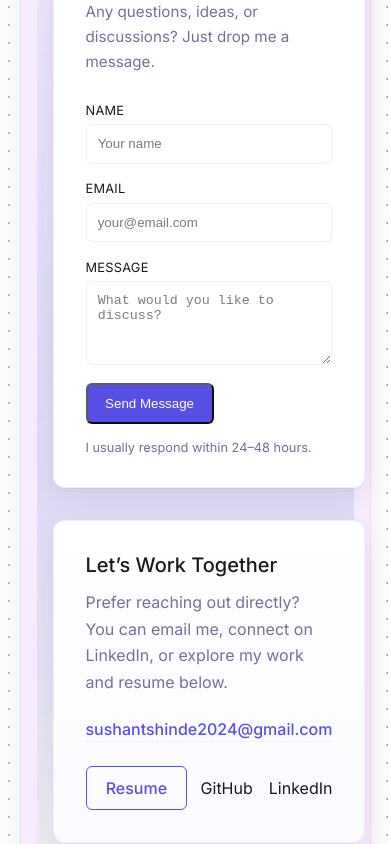
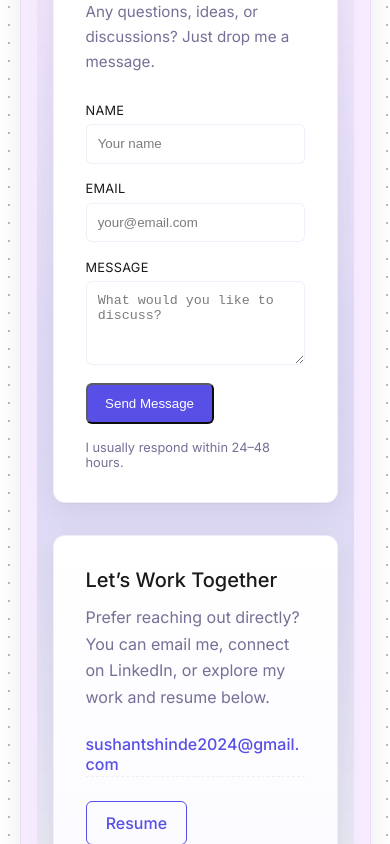
Before and after one commit to sushantshinde7/sushant-portfolio, a React (Vite) app: page / in a window 390 px wide. Shown: the part 6320-7164 px from the top of the page. Built offline with nearby package versions, Linux system fonts and the light colour scheme.

Commit message:
fix(contact): resolve mobile horizontal overflow in contact section

```diff
--- a/src/styles/Contact.css
+++ b/src/styles/Contact.css
@@ -1,6 +1,15 @@
 /* ================================
    Contact Section — Surface
 ================================ */
+.contact-section *,
+.contact-section *::before,
+.contact-section *::after {
+  box-sizing: border-box;
+}
+
+.contact-grid > * {
+  min-width: 0;
+}
 
 .contact-section {
   position: relative;
@@ -109,7 +118,8 @@
   border: 1px solid var(--border);
   border-radius: 6px;
   padding: 0.7rem;
-
+  width: 100%;
+  max-width: 100%;
   color: var(--text);
 }
 
@@ -184,9 +194,15 @@
 
   font-weight: 500;
   color: var(--primary);
+
   padding-bottom: 2px;
   border-bottom: 1px dashed var(--border);
+
+  /* 🔑 mobile safety */
+  max-width: 100%;
+  word-break: break-all;
 }
+
 
 .direct-mail:hover {
   border-bottom-color: var(--primary);
@@ -252,3 +268,11 @@
     padding: 2rem;
   }
 }
+
+@media (max-width: 480px) {
+  .cta-actions {
+    flex-direction: column;
+    align-items: flex-start;
+    gap: 1rem;
+  }
+}
```
